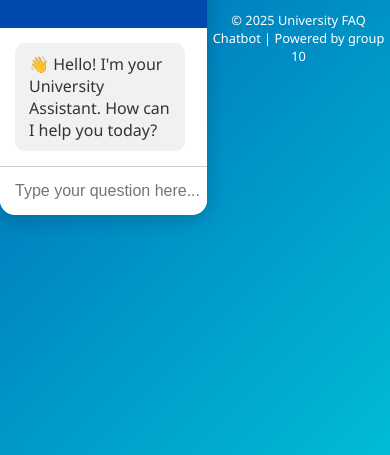
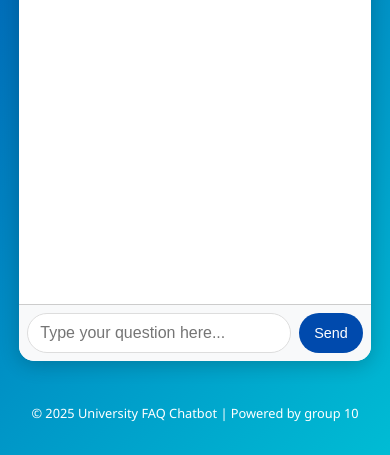
Before and after one commit to Esmile1/University_chatbot, a plain HTML site: page index.html in a window 390 px wide. Shown: the part 389-844 px from the top of the page. Drawn offline with Linux system fonts and the light colour scheme.

Commit message:
Update style.css

```diff
--- a/style.css
+++ b/style.css
@@ -2,11 +2,12 @@ body {
   font-family: 'Segoe UI', Tahoma, Geneva, Verdana, sans-serif;
   background: linear-gradient(135deg, #004aad, #00bcd4);
   display: flex;
-  justify-content: center;
-  align-items: center;
-  height: 100vh;
+  flex-direction: column; /* Changed from center alignment */
+  min-height: 100vh; /* Use min-height instead of height */
   margin: 0;
   color: #333;
+  padding: 20px; /* Add some padding */
+  box-sizing: border-box;
 }
 
 .chat-container {
@@ -18,6 +19,8 @@ body {
   display: flex;
   flex-direction: column;
   overflow: hidden;
+  margin: 0 auto; /* Center the container */
+  flex: 1; /* Take available space */
 }
 
 .chat-header {
@@ -38,28 +41,39 @@ body {
   display: flex;
   flex-direction: column;
   gap: 10px;
+  min-height: 300px; /* Ensure minimum height */
 }
 
+/* FIXED CHAT-INPUT SECTION */
 .chat-input {
   display: flex;
   border-top: 1px solid #ccc;
+  padding: 10px; /* Added padding */
+  gap: 10px; /* Space between input and button */
+  background: #f8f9fa;
 }
 
 .chat-input input {
   flex: 1;
   border: none;
-  padding: 15px;
+  padding: 12px 15px; /* Adjusted padding */
   font-size: 1em;
   outline: none;
+  border-radius: 25px;
+  background: #fff;
+  border: 1px solid #ddd;
 }
 
 .chat-input button {
   background: #004aad;
   border: none;
   color: white;
-  padding: 0 20px;
+  padding: 12px 20px; /* Increased padding */
   cursor: pointer;
   font-size: 1em;
+  border-radius: 25px;
+  white-space: nowrap; /* Prevent text wrapping */
+  min-width: 70px; /* Ensure button has minimum width */
 }
 
 .chat-input button:hover {
@@ -70,6 +84,7 @@ body {
   padding: 10px 14px;
   border-radius: 10px;
   max-width: 80%;
+  word-wrap: break-word;
 }
 
 .user-message {
@@ -85,7 +100,30 @@ body {
 
 footer {
   text-align: center;
-  margin-top: 10px;
+  margin-top: 20px; /* Increased margin */
   font-size: 0.8em;
   color: #fff;
+  padding: 10px;
 }
+
+/* Mobile responsiveness */
+@media (max-width: 480px) {
+  body {
+    padding: 10px;
+  }
+
+  .chat-input {
+    padding: 8px;
+    gap: 8px;
+  }
+
+  .chat-input input {
+    padding: 10px 12px;
+  }
+
+  .chat-input button {
+    padding: 10px 15px;
+    min-width: 60px;
+    font-size: 0.9em;
+  }
+  }
```
